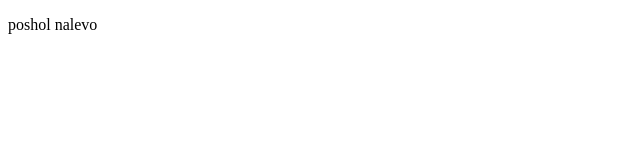
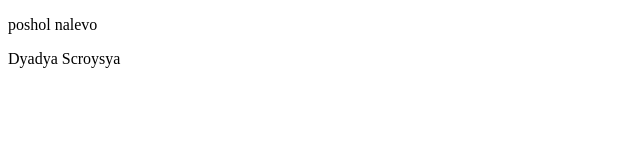
Before and after one commit to MrZIIXP/Practice, a plain HTML site: page Page1.html in a window 1280 px wide. Shown: the whole page, without its empty margins (0-640 px from the left). Drawn offline with Linux system fonts and the light colour scheme.

Commit message:
Редактировал :)

```diff
--- a/Page1.html
+++ b/Page1.html
@@ -8,6 +8,8 @@
 <body>
 
      <p>poshol nalevo</p>
+    <p>Dyadya Scroysya</p>
+
 
 </body>
 </html>
```
Also changed, not shown: 1 other file.
